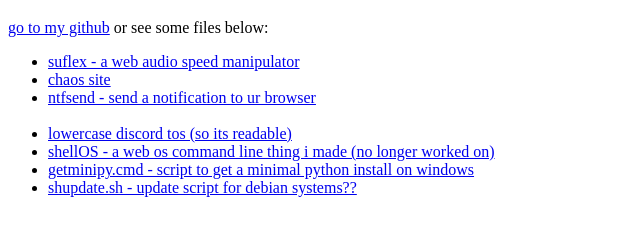
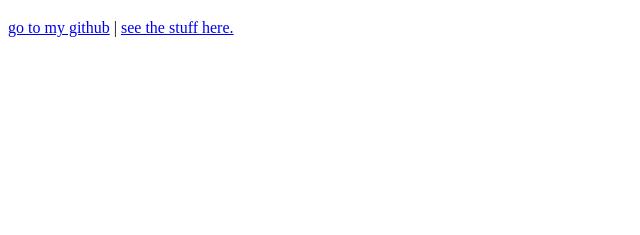
Before and after one commit to woofledev/woofledev.github.io, a plain HTML site: page index.html in a window 1280 px wide. Shown: the part 61-296 px from the top of the page, without its empty margins (0-640 px from the left). Drawn offline with Linux system fonts and the light colour scheme.

Commit message:
reorganize stuff

```diff
--- a/index.html
+++ b/index.html
@@ -8,16 +8,9 @@
 </head>
 <body>
     <h1>i store stuff on this site.</h1>
-    <p><a href="https://github.com/woofledev">go to my github</a> or see some files below:</p>
-    <ul>
-        <li><a href="/file/suflex/">suflex - a web audio speed manipulator</a></li>
-        <li><a href="/file/chaos_site/">chaos site</a></li>
-        <li><a href="/file/ntfsend.html">ntfsend - send a notification to ur browser</a></li>
-        <br>
-        <li><a href="/file/lowercase_discord_tos.txt">lowercase discord tos (so its readable)</a></li>
-        <li><a href="/file/shellos.html">shellOS - a web os command line thing i made (no longer worked on)</a></li>
-        <li><a href="/file/getminipy.cmd">getminipy.cmd - script to get a minimal python install on windows</a></li>
-        <li><a href="/file/shupdate.sh">shupdate.sh - update script for debian systems??</a></li>
-    </ul>
+    <p><a href="https://github.com/woofledev">go to my github</a>
+        |
+        <a href="https://github.com/woofledev/woofledev.github.io">see the stuff here.</a>
+    </p>
 </body>
 </html>
--- a/file/suflex/sw.js
+++ b/suflex/sw.js
@@ -1,6 +1,6 @@
 const cache = "suflex:cached:v1";
 const cacheFiles = [
-  "/file/suflex", "index.html",
+  "/suflex", "index.html",
   "assets/index.js",
   "assets/index.css",
   "icon512.png"
```
Also changed, not shown: misc/shellos.html (renamed from file/shellos.html, +1 -0 lines), chaos_site/index.html (renamed from file/chaos_site/index.html), misc/lowercase_discord_tos.txt (renamed from file/lowercase_discord_tos.txt), misc/ntfsend.html (renamed from file/ntfsend.html), suflex/assets/index.css (renamed from file/suflex/assets/index.css), suflex/assets/index.js (renamed from file/suflex/assets/index.js), suflex/icon512.png (renamed from file/suflex/icon512.png), suflex/index.html (renamed from file/suflex/index.html), suflex/manifest.json (renamed from file/suflex/manifest.json), 10 other files.
